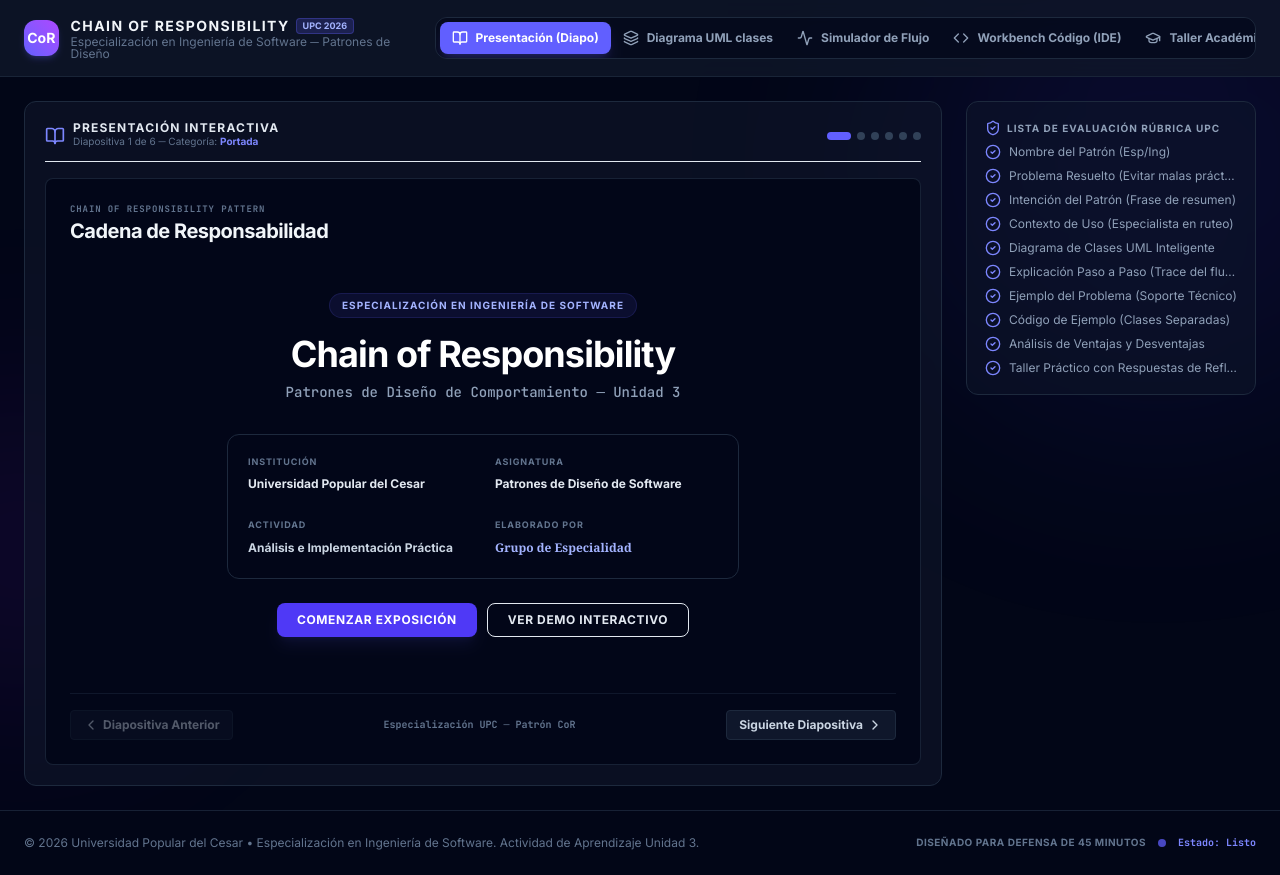
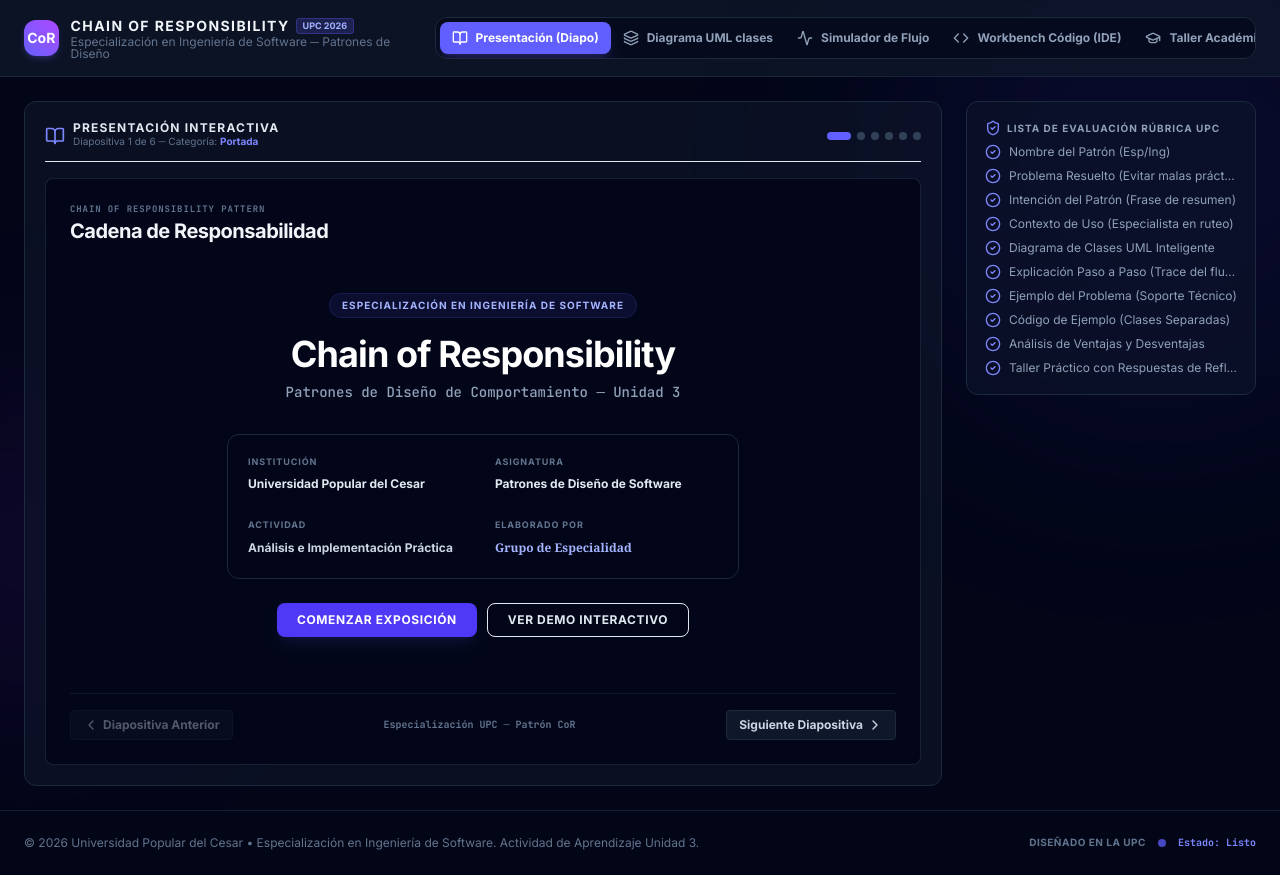
Before and after one commit to whatsappjuanandressalcedo909-ui/responsabilidad, a React (Vite) app: page / in a window 1280 px wide. Built offline with nearby package versions, Linux system fonts and the light colour scheme.

Commit message:
Update App.tsx

```diff
--- a/src/App.tsx
+++ b/src/App.tsx
@@ -143,7 +143,7 @@ export default function App() {
             © 2026 Universidad Popular del Cesar • Especialización en Ingeniería de Software. Actividad de Aprendizaje Unidad 3.
           </span>
           <div className="flex items-center gap-3">
-            <span className="text-[10px] font-bold text-slate-500 uppercase tracking-wider">Diseñado para Defensa de 45 minutos</span>
+            <span className="text-[10px] font-bold text-slate-500 uppercase tracking-wider">Diseñado en la upc</span>
             <div className="h-2 w-2 rounded-full bg-indigo-500 animate-pulse"></div>
             <span className="text-[10px] font-mono text-indigo-400 font-bold">Estado: Listo</span>
           </div>
```
